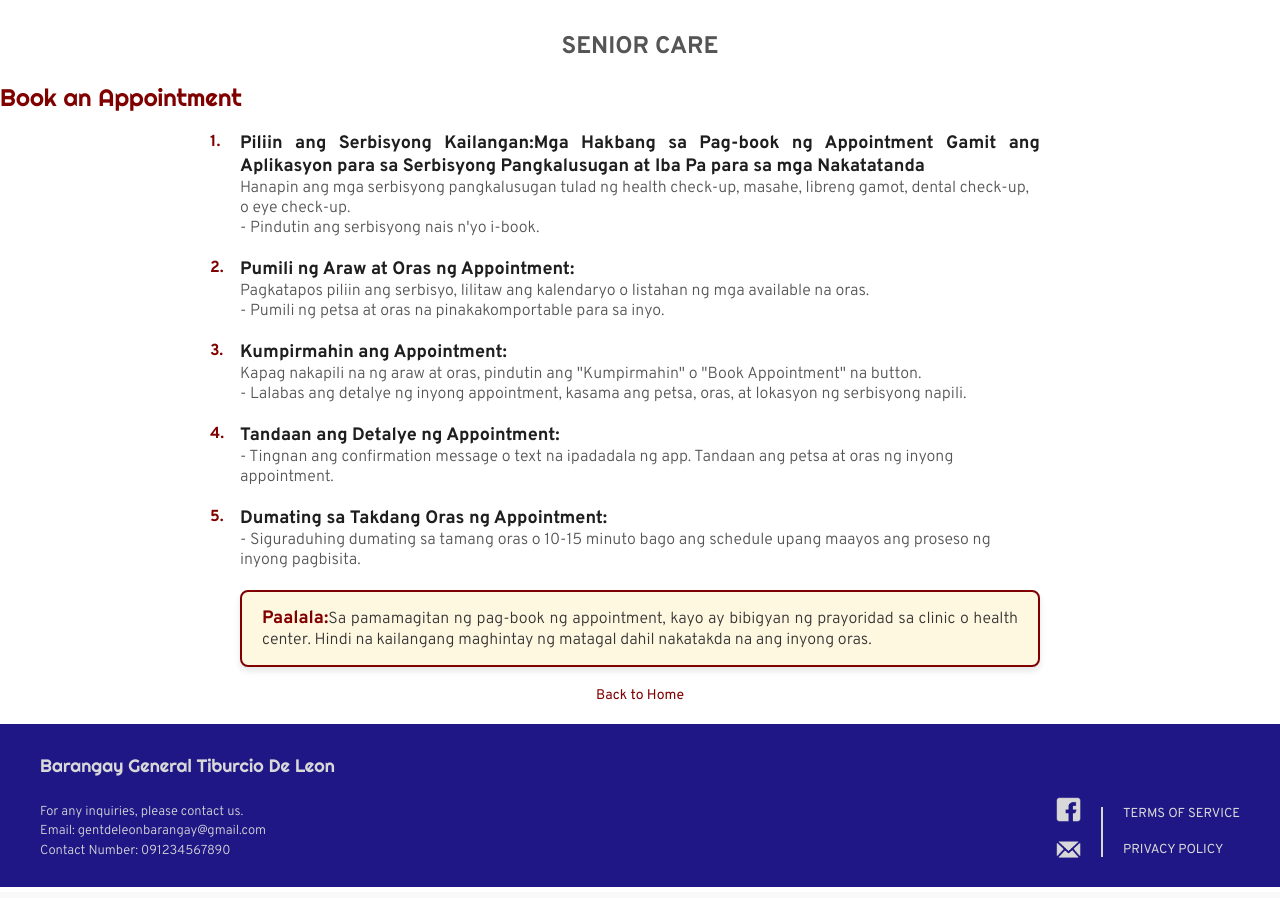
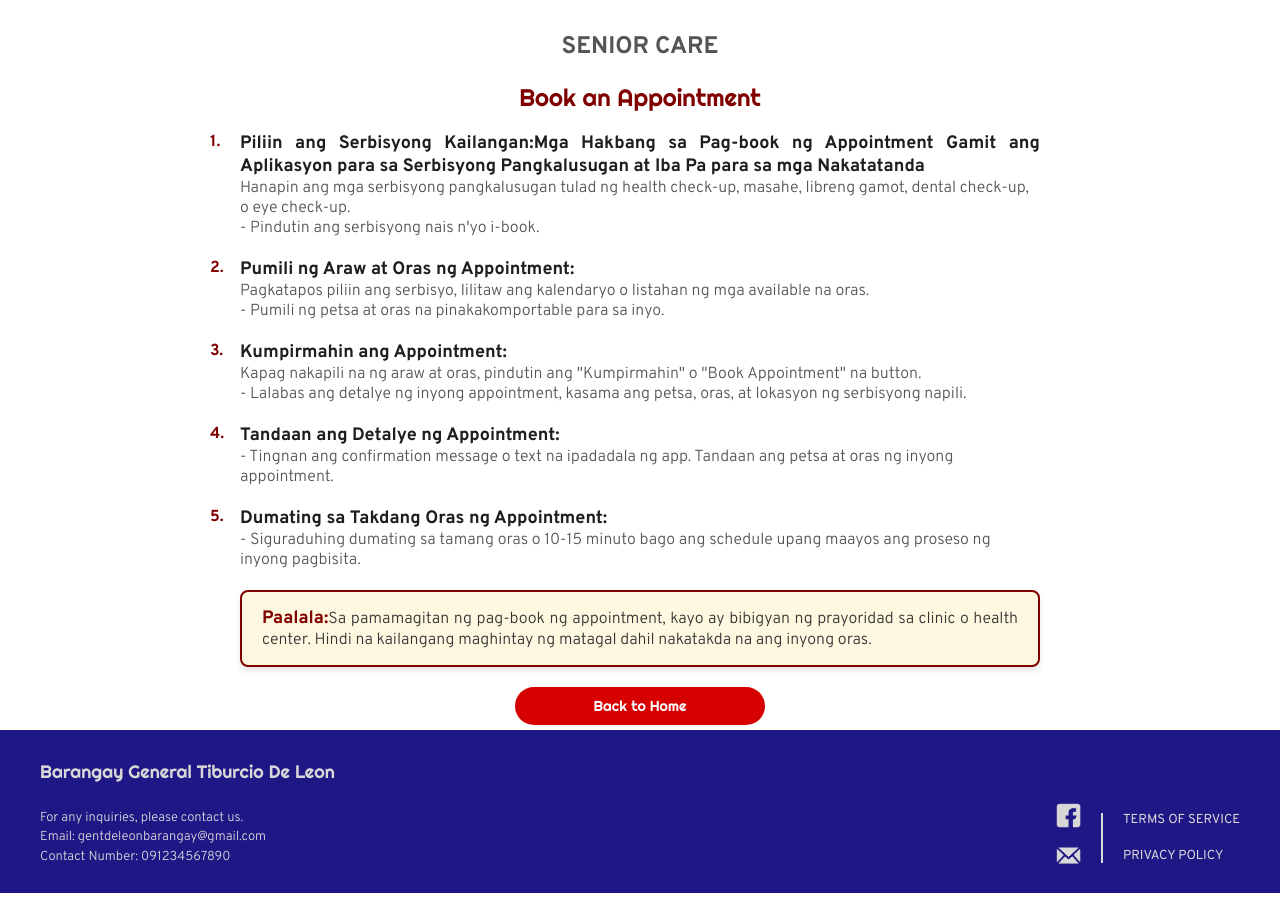
Before and after one commit to Gothboi26/SeniorWEb, a React (Create React App) app in the folder companion/: page /senior-care in a window 1280 px wide. Built offline with nearby package versions, Linux system fonts and the light colour scheme.

Commit message:
Edited the styles in Senior Care.
Edited the styles and js file in Senior Care.

```diff
--- a/companion/src/SeniorCare.css
+++ b/companion/src/SeniorCare.css
@@ -1,3 +1,8 @@
+/* Senior Care Container */
+.senior-care-container {
+  text-align: center;
+}
+
 /* Main Senior Care Button */
 .homepage-senior-care-button {
   background-color: #800000; /* Maroon background */
--- a/companion/src/SeniorCare.js
+++ b/companion/src/SeniorCare.js
@@ -296,9 +296,11 @@ const SeniorCare = ({ role, handleLogout }) => {
 
         <button onClick={closeModal}>Close</button>
       </Modal>
-      <a href="/" className="back-link">
-        Back to Home
-      </a>
+      <div className="bhome-b">
+          <button className="bhome-button">
+            <a href="/" className="bhome-link">Back to Home</a>
+          </button>
+      </div>
       <footer className="App-footer">
                 <div className="footer-section">
                   <h1>Barangay General Tiburcio De Leon</h1>
```
